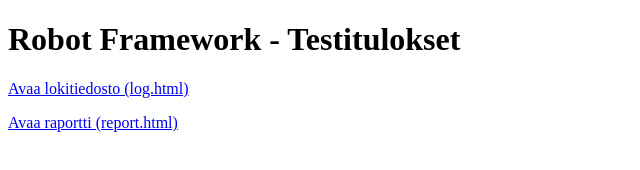
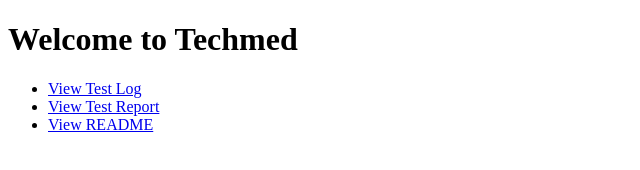
Before and after one commit to Lefthandclaw/Techmed, a website: page index.html in a window 1280 px wide. Shown: the whole page, without its empty margins (0-640 px from the left). Drawn offline with Linux system fonts and the light colour scheme.

Commit message:
Update index.html

```diff
--- a/index.html
+++ b/index.html
@@ -1,13 +1,16 @@
+<!-- index.html -->
 <!DOCTYPE html>
-<html lang="fi">
+<html lang="en">
 <head>
-  <meta charset="UTF-8">
-  <meta name="viewport" content="width=device-width, initial-scale=1.0">
-  <title>Testitulokset</title>
+    <meta charset="UTF-8">
+    <title>Techmed Project</title>
 </head>
 <body>
-  <h1>Robot Framework - Testitulokset</h1>
-  <p><a href="tests/outputs/log.html">Avaa lokitiedosto (log.html)</a></p>
-  <p><a href="tests/outputs/report.html">Avaa raportti (report.html)</a></p>
+    <h1>Welcome to Techmed</h1>
+    <ul>
+        <li><a href="log.html">View Test Log</a></li>
+        <li><a href="report.html">View Test Report</a></li>
+        <li><a href="https://github.com/lefthandclaw/Techmed#readme">View README</a></li>
+    </ul>
 </body>
 </html>
```
